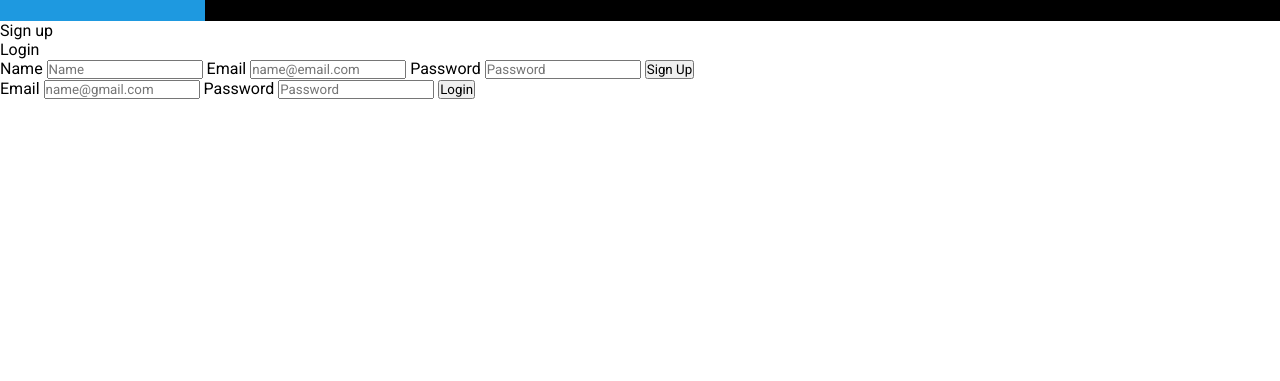
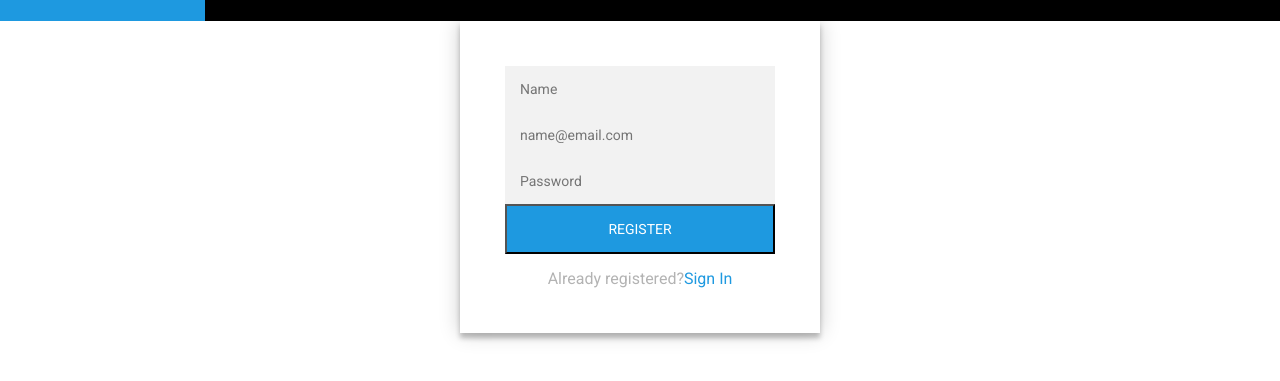
Before and after one commit to Sethuram52001/BudgetPlanner, a plain HTML site: page pages/login.html in a window 1280 px wide. Shown: the part 43-424 px from the top of the page. Drawn offline with nearby package versions, Linux system fonts and the light colour scheme.

Commit message:
added styles and login page with switching capabilities

```diff
--- a/pages/login.html
+++ b/pages/login.html
@@ -6,6 +6,18 @@
     <meta name="viewport" content="width=device-width, initial-scale=1.0">
     <title>Budget Planner</title>
     <link rel="stylesheet" href="../styles/login.css">
+    <script src="../js/login.js" defer></script>
+    <script src="https://code.jquery.com/jquery-3.6.0.min.js" integrity="sha256-/xUj+3OJU5yExlq6GSYGSHk7tPXikynS7ogEvDej/m4=" crossorigin="anonymous"></script>
+    <script>
+        $(document).ready(function() {
+            $('.message a').on('click', function() {
+                $('form').animate({
+                    height: "toggle",
+                    opacity: "toggle"
+                }, "fast");
+            });
+        });
+    </script>
 </head>
 <body>
     <nav>
@@ -18,31 +30,20 @@
     </nav>
 
     <div>
-        <ul>
-            <li>Sign up</li>
-            <li>Login</li>
-        </ul>
-        <div>
-            <div id="signup">
-                <form action="/" method="post">
-                    <label>Name</label>
-                    <input type="text" name="name" placeholder="Name" required>
-                    <label>Email</label>
-                    <input type="email" name="email" placeholder="name@email.com" required>
-                    <label>Password</label>
-                    <input type="password" name="password" placeholder="Password" required>
-                    <input type="submit" value="Sign Up">
-                </form>
-            </div>
-            <div id="login">
-                <form action="/" method="post">
-                    <label>Email</label>
-                    <input type="email" name="email" placeholder="name@gmail.com" required>
-                    <label>Password</label>
-                    <input type="password" name="password" placeholder="Password" required>
-                    <input type="submit" value="Login">
-                </form>
-            </div>
+        <div class="form">
+            <form class="signup">
+                <input id="register-name" type="text" placeholder="Name">
+                <input id="register-mail" type="email" placeholder="name@email.com">
+                <input id="register-password" type="password" placeholder="Password">
+                <button name="register-button" type="button" id="register-button">Register</button>
+                <p class="message">Already registered?<a href="#">Sign In</a></p>
+            </form>
+            <form class="login">
+                <input id="login-mail" type="text" placeholder="name@email.com">
+                <input id="login-password" type="text" placeholder="Password">
+                <button name="login-button" type="button" id="login-button">Login</button>
+                <p class="message">Not registered? <a href="#">Create an account</a></p>
+            </form>
         </div>
     </div>
 </body>
--- a/styles/index.css
+++ b/styles/index.css
@@ -46,4 +46,5 @@ nav ul li a:hover {
 
 #graphic_summary {
     display: flex;
+    justify-content: space-around;
 }
--- a/styles/login.css
+++ b/styles/login.css
@@ -43,3 +43,56 @@ nav ul li a.logo {
 nav ul li a:hover {
     background-color: #1e99e0;
 }
+
+.form {
+    animation-name: launch;
+    animation-duration: 4s;
+    position: relative;
+    z-index: 1;
+    background-color: white;
+    max-width: 360px;
+    margin: 0 auto 100px;
+    padding: 45px;
+    text-align: center;
+    box-shadow: 0 0 20px rgba(0, 0, 0, 0.2), 0 5px 5px 0 rgba(0, 0, 0, 0.24);
+}
+
+.form input {
+    outline: 0;
+    background-color: #f2f2f2;
+    width: 100%;
+    border: 0;
+    margin: 0 0 15 px;
+    padding: 15px;
+    font-size: 14px;
+}
+
+.form button {
+    text-transform: uppercase;
+    outline: 0;
+    background-color: #1e99e0;
+    color: white;
+    font-size: 14px;
+    width: 100%;
+    padding: 15px;
+    cursor: pointer;
+}
+
+.form .message {
+    margin: 15px 0 0;
+    color: #b3b3b3;
+    font-size: 16px;
+}
+
+.form .message a {
+    color: #1e99e0;
+    text-decoration: none;
+}
+
+.form .login {
+    display: none;
+}
+
+.form .signup {
+    display: visible;
+}
```
Also changed, not shown: index.html (+1 -0 lines).
